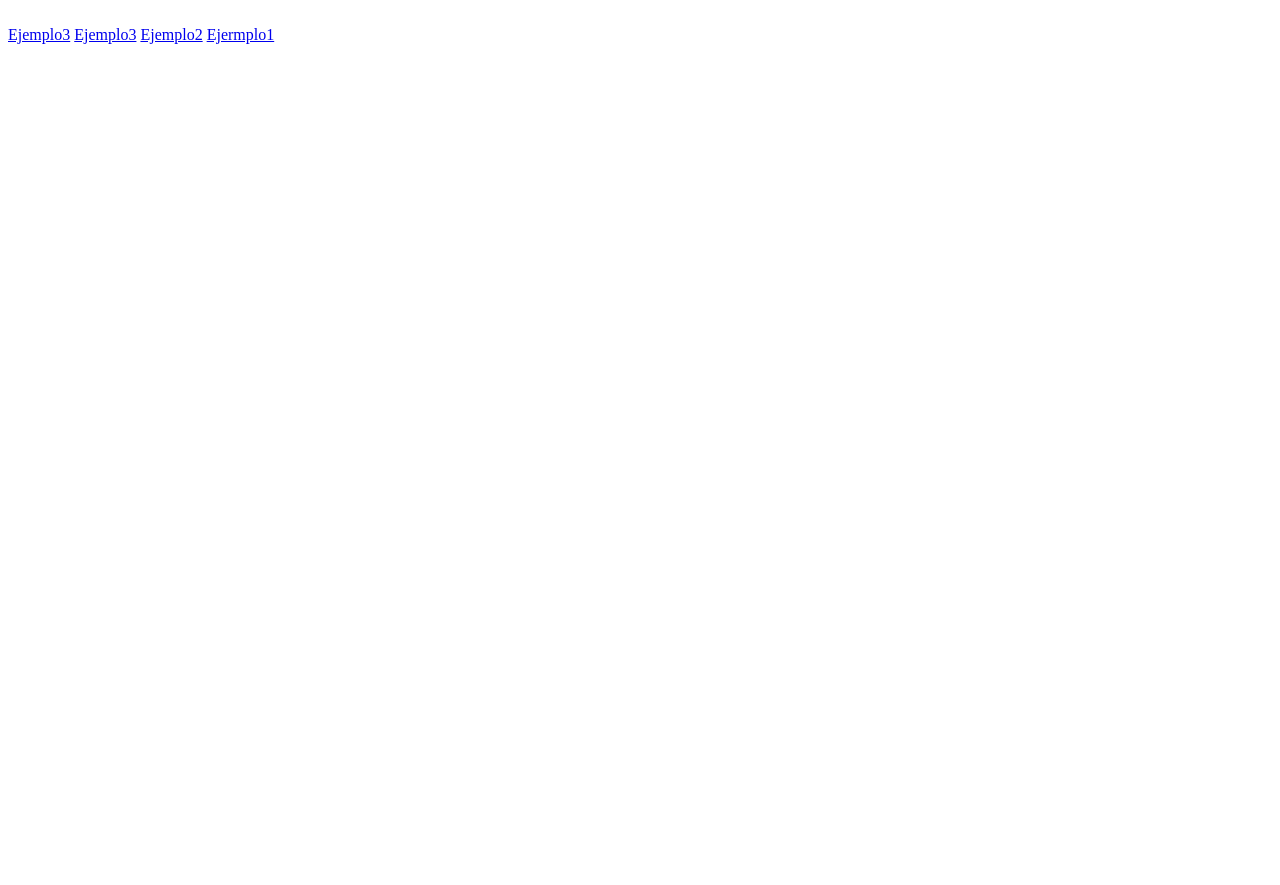
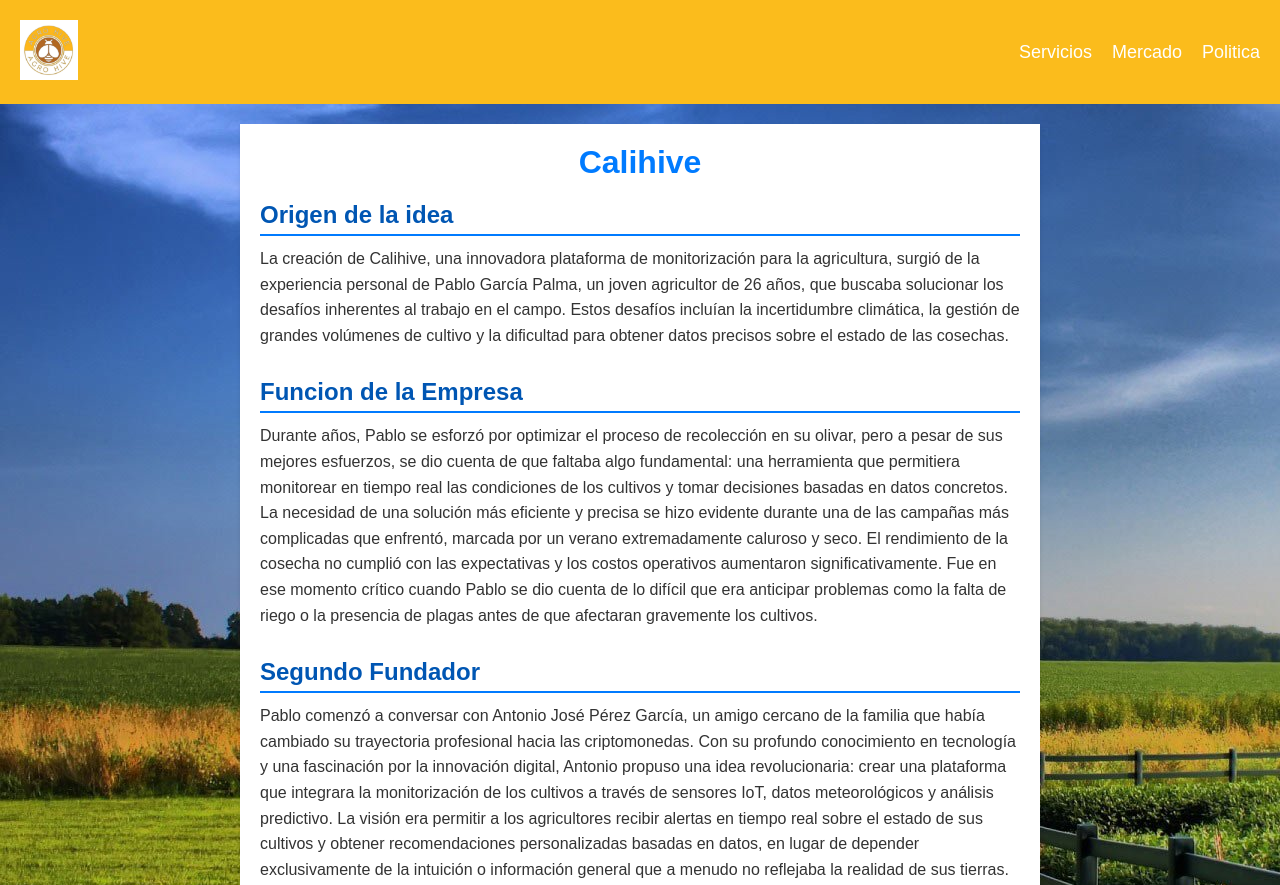
Before and after one commit to Rubencalii/Pagina_web_Pablo, a plain HTML site: page index.html in a window 1280 px wide. Shown: the top 885 px of the page. Before the commit the page ends 800 px from the top, so only its background shows below. Drawn offline with Linux system fonts and the light colour scheme.

Commit message:
pagina 1 hecha

```diff
--- a/index.html
+++ b/index.html
@@ -3,39 +3,56 @@
 <head>
     <meta charset="UTF-8">
     <meta name="viewport" content="width=device-width, initial-scale=1.0">
-    <title>Agrohivee</title>
+    <title>Document</title>
     <link rel="stylesheet" href="style.css">
 </head>
 <body>
     <header>
-        <div>
-            <img src="" alt="">
-        </div>
-        <section>
-            <a href="^">Ejemplo3</a>
-            <a href="^">Ejemplo3</a>
-            <a href="^">Ejemplo2</a>
-            <a href="^">Ejermplo1</a>
-        </section>
+        <nav>
+            <div id="logo">
+                <img src="imagenes/Empresa pablo.jpg">
+            </div>
+            <ul>
+                <li><a href="&">Servicios</a></li>
+                <li><a href="&">Mercado</a></li>
+                <li><a href="&">Politica</a></li>
+            </ul>
+        </nav>
     </header>
     <main>
-
+        <h1>Calihive</h1>
+        <section class="Origen">
+            <h2>Origen de la idea</h2>
+            <p>La creación de Calihive, una innovadora plataforma de monitorización para la agricultura, surgió de la experiencia personal de Pablo García Palma, un joven agricultor de 26 años, que buscaba solucionar los desafíos inherentes al trabajo en el campo. Estos desafíos incluían la incertidumbre climática, la gestión de grandes volúmenes de cultivo y la dificultad para obtener datos precisos sobre el estado de las cosechas.</p>
+        </section>
+        <section class="Funcion">
+            <h2>Funcion de la Empresa</h2>
+            <p>Durante años, Pablo se esforzó por optimizar el proceso de recolección en su olivar, pero a pesar de sus mejores esfuerzos, se dio cuenta de que faltaba algo fundamental: una herramienta que permitiera monitorear en tiempo real las condiciones de los cultivos y tomar decisiones basadas en datos concretos. La necesidad de una solución más eficiente y precisa se hizo evidente durante una de las campañas más complicadas que enfrentó, marcada por un verano extremadamente caluroso y seco. El rendimiento de la cosecha no cumplió con las expectativas y los costos operativos aumentaron significativamente. Fue en ese momento crítico cuando Pablo se dio cuenta de lo difícil que era anticipar problemas como la falta de riego o la presencia de plagas antes de que afectaran gravemente los cultivos.</p>
+        </section>
+        <section class="Fundador">
+            <h2>Segundo Fundador</h2>
+            <p>Pablo comenzó a conversar con Antonio José Pérez García, un amigo cercano de la familia que había cambiado su trayectoria profesional hacia las criptomonedas. Con su profundo conocimiento en tecnología y una fascinación por la innovación digital, Antonio propuso una idea revolucionaria: crear una plataforma que integrara la monitorización de los cultivos a través de sensores IoT, datos meteorológicos y análisis predictivo. La visión era permitir a los agricultores recibir alertas en tiempo real sobre el estado de sus cultivos y obtener recomendaciones personalizadas basadas en datos, en lugar de depender exclusivamente de la intuición o información general que a menudo no reflejaba la realidad de sus tierras.</p>
+        </section>
+        <section class="Fundador">
+            <h2>Tercer Fundador</h2>
+            <p>
+            A esta iniciativa se unió José Torres Palma, el tercer miembro clave del equipo, quien aportó su vasta experiencia en programación y diseño web. José, quien había trabajado como desarrollador en Tuenti, estaba convencido de que una plataforma digital bien diseñada podría transformar el sector agrícola. Con su experiencia en sistemas complejos de gestión de datos y optimización de interfaces, José fue esencial para convertir la idea en una solución accesible, intuitiva y fácil de usar para los agricultores, independientemente de su nivel de experiencia tecnológica.
+            </p>
+        </section>
+        <section class="Solucion">
+            <h2>Solucion del problema</h2>
+            <p>
+                Lo que comenzó como una necesidad personal para resolver los problemas enfrentados en su propia cosecha, se transformó en una visión compartida: crear una plataforma de monitorización que conectara la agricultura con la tecnología de manera eficiente, accesible y sostenible. Así nació Calihive, con la firme convicción de que el futuro de la agricultura depende de la capacidad de adaptarse a los avances tecnológicos y de tomar decisiones basadas en datos reales y actualizados.
+            </p>
+        </section>
     </main>
     <footer>
-        <section>
-            <p>
-
-            </p>
-        </section>
-        <section>
-            <p>
-
-            </p>
-        </section>
-        <div>
-            <img src="" alt="">
-            <img src="" alt="">
-            <img src="" alt="">
+        <p></p>
+        <p></p>
+        <div class="social">
+            <a href="" ><img src="./Imagenes/facebook.webp"></a> |
+            <a href="" ><img src="./Imagenes/TikTok.png " ></a> |
+            <a href="" ><img src="./Imagenes/insta.png"></a> |
         </div>
     </footer>
 </body>
--- a/style.css
+++ b/style.css
@@ -0,0 +1,105 @@
+*{
+    padding: 0;
+    margin: 0;
+    box-sizing: border-box;
+}
+header {
+    background-color: #fbbc1c ;
+    padding: 20px;
+}
+header nav {
+    display: flex;
+    justify-content: space-between;
+    align-items: center;
+}
+
+header nav #logo img {
+    height: 60px;
+}
+
+header nav ul {
+    list-style: none;
+    display: flex;
+    gap: 20px;
+}
+header nav ul li a {
+    color: #ffffff;
+    text-decoration: none;
+    font-size: 18px;
+}
+body {
+    font-family: Arial, sans-serif;
+    background-image: url(/imagenes/Fondo.jpg);
+    color: #333;
+    margin: 0;
+    padding: 0;
+}
+
+main {
+    max-width: 800px;
+    margin: 20px auto;
+    padding: 20px;
+    background-color: #fff;
+    box-shadow: 0 2px 4px rgba(0,0,0,0.1);
+}
+
+h1 {
+    font-size: 2em;
+    color: #007BFF;
+    text-align: center;
+    margin-bottom: 20px;
+}
+
+section {
+    margin-bottom: 30px;
+}
+
+section h2 {
+    font-size: 1.5em;
+    color: #0056b3;
+    border-bottom: 2px solid #007BFF;
+    padding-bottom: 5px;
+    margin-bottom: 10px;
+}
+
+section p {
+    line-height: 1.6;
+    margin-bottom: 15px;
+}
+
+.highlight {
+    color: #007BFF;
+    font-weight: bold;
+}
+
+footer {
+    background-color: #fbbc1c ;
+    color: white;
+    text-align: center;
+    padding: 20px;
+    margin-top: 20px;
+}
+
+footer p {
+    margin: 5px 0;
+    font-size: 1em;
+}
+
+footer .social {
+    margin: 10px 0;
+}
+
+footer .social a {
+    margin: 0 10px;
+    text-decoration: none;
+}
+
+footer .social img {
+    width: 30px;
+    height: 30px;
+    transition: transform 0.3s;
+}
+
+footer .social img:hover {
+    transform: scale(1.2);
+}
```
Also changed, not shown: imagenes/Empresa pablo.jpg (added), imagenes/Fondo.jpg (added), imagenes/TikTok.png (added), imagenes/facebook.webp (added), imagenes/insta.png (added).
